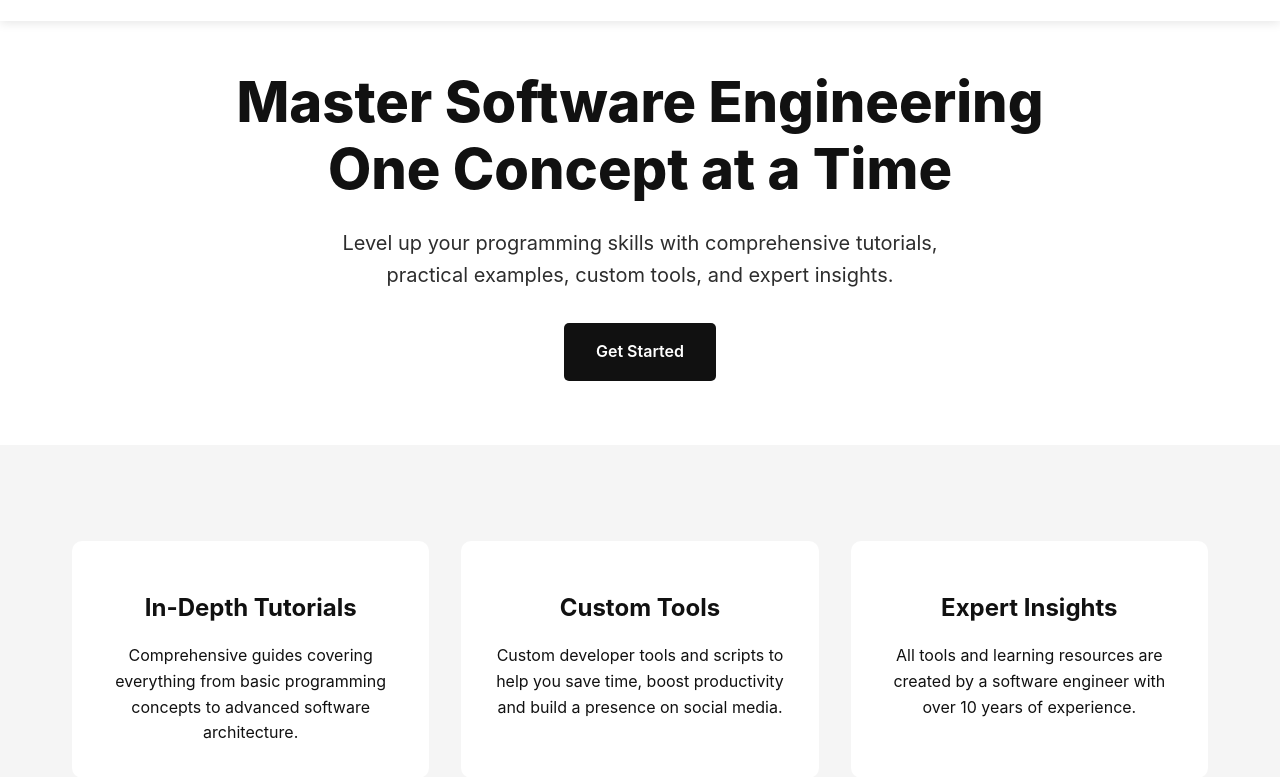
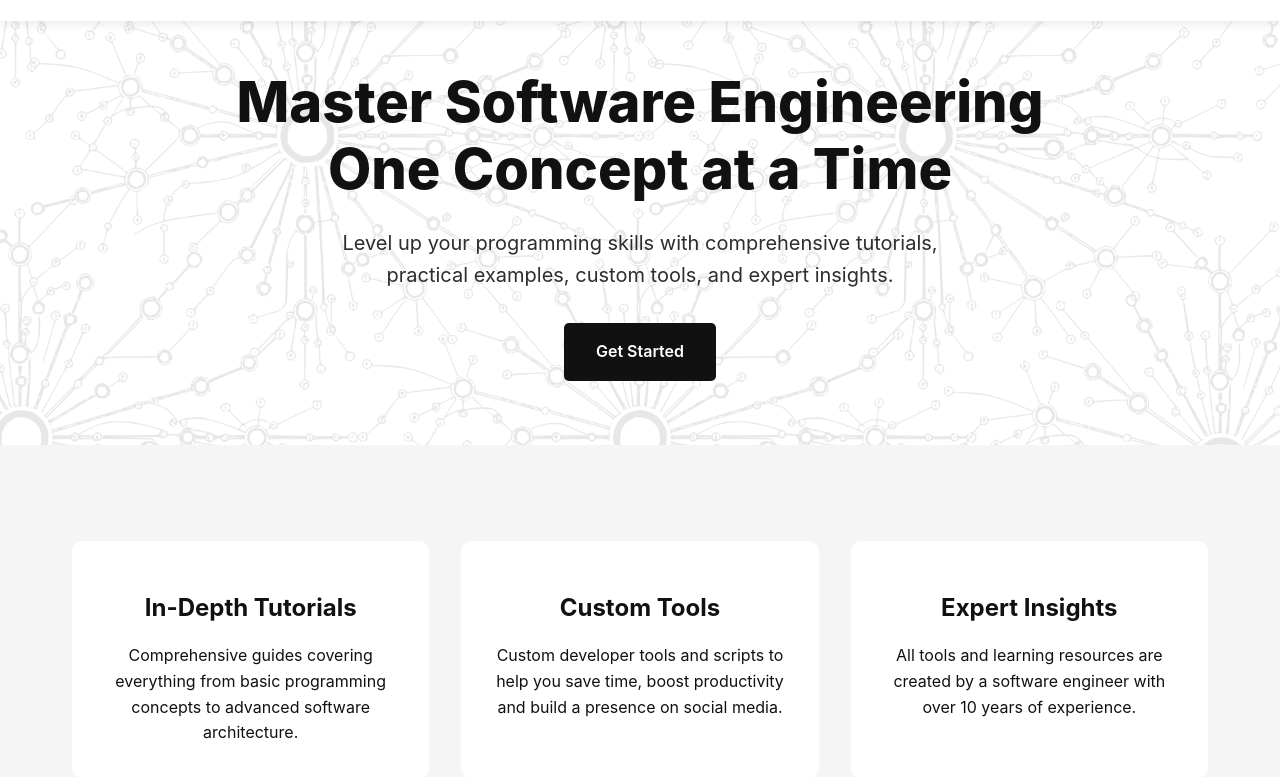
Before and after one commit to coded-parts/landing-page, a plain HTML site: page index.html in a window 1280 px wide. Shown: the part 91-868 px from the top of the page. Drawn offline with Linux system fonts and the light colour scheme.

Commit message:
feat: replace all image assets

```diff
--- a/index.html
+++ b/index.html
@@ -91,6 +91,7 @@
         .hero {
             padding: 8rem 0 4rem;
             background-color: var(--primary-white);
+            background: url('assets/img/hero.png') repeat-x center center / cover;
             text-align: center;
         }
 
```
Also changed, not shown: assets/img/favicon.svg, assets/img/hero.png (added), assets/img/ogimg.png.
